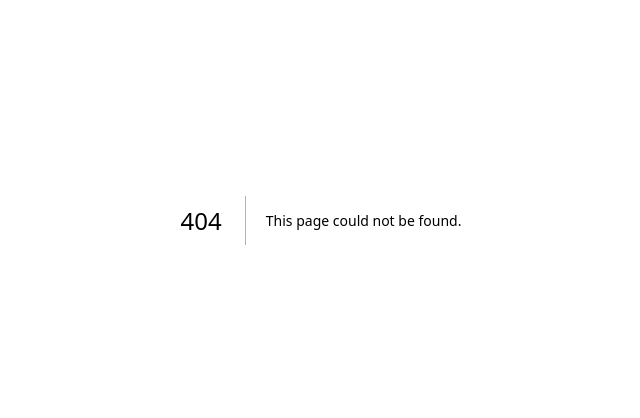
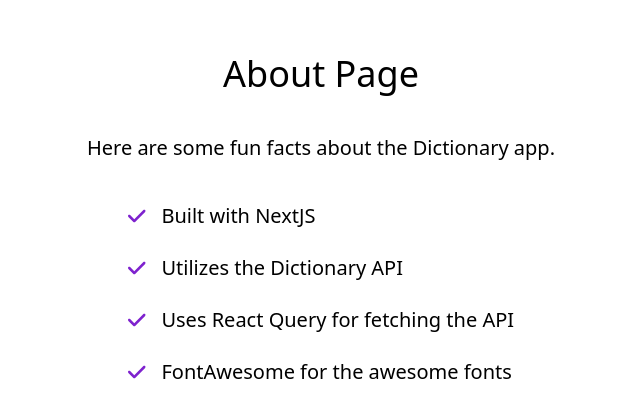
Before and after one commit to CarlaCarrasco/next-dicitonary, a Next.js app: page /about in a window 1280 px wide. Before the commit this address had no page. Shown: the part 180-598 px from the top of the page, without its empty margins (319-959 px from the left). Built offline with nearby package versions, Linux system fonts and the light colour scheme.

Commit message:
Add about page

```diff
--- a/src/app/layout.tsx
+++ b/src/app/layout.tsx
@@ -15,7 +15,6 @@
 }: {
   children: React.ReactNode;
 }) {
-  inter.style.fontFamily = "serif";
   return (
     <html lang="en">
       <body className={inter.className}>
--- a/src/app/page.tsx
+++ b/src/app/page.tsx
@@ -1,6 +1,7 @@
 "use client";
 import { useContext } from "react";
 import { QueryClient, QueryClientProvider } from "@tanstack/react-query";
+import Link from "next/link";
 import Description from "./components/Description";
 import Navbar from "./components/Navbar";
 import SearchBar from "./components/SearchBar";
@@ -26,7 +27,7 @@
         <Navbar />
         <SearchBar />
         <Description />
-        <h1>Dictionary App</h1>
+        <Link href="about">About the dictionary app</Link>
       </main>
     </QueryClientProvider>
   );
--- /dev/null
+++ b/src/pages/about.tsx
@@ -0,0 +1,44 @@
+import { FontAwesomeIcon } from "@fortawesome/react-fontawesome";
+import { faCheck } from "@fortawesome/free-solid-svg-icons";
+import "../app/globals.css";
+const About = () => {
+  return (
+    <main
+      id="main"
+      className="flex flex-col gap-10 items-center justify-center min-h-screen"
+    >
+      <h1 className="text-4xl">About Page</h1>
+      <p className="text-xl">
+        Here are some fun facts about the Dictionary app.
+      </p>
+      <ul className="text-xl flex flex-col gap-6">
+        <li>
+          <i className="mr-4">
+            <FontAwesomeIcon icon={faCheck} style={{ color: "	#7E22CE" }} />
+          </i>
+          Built with NextJS
+        </li>
+        <li>
+          <i className="mr-4">
+            <FontAwesomeIcon icon={faCheck} style={{ color: "	#7E22CE" }} />
+          </i>
+          Utilizes the Dictionary API
+        </li>
+        <li>
+          <i className="mr-4">
+            <FontAwesomeIcon icon={faCheck} style={{ color: "	#7E22CE" }} />
+          </i>
+          Uses React Query for fetching the API
+        </li>
+        <li>
+          <i className="mr-4">
+            <FontAwesomeIcon icon={faCheck} style={{ color: "	#7E22CE" }} />
+          </i>
+          FontAwesome for the awesome fonts
+        </li>
+      </ul>
+    </main>
+  );
+};
+
+export default About;
```
Also changed, not shown: tailwind.config.ts (+9 -9 lines).
